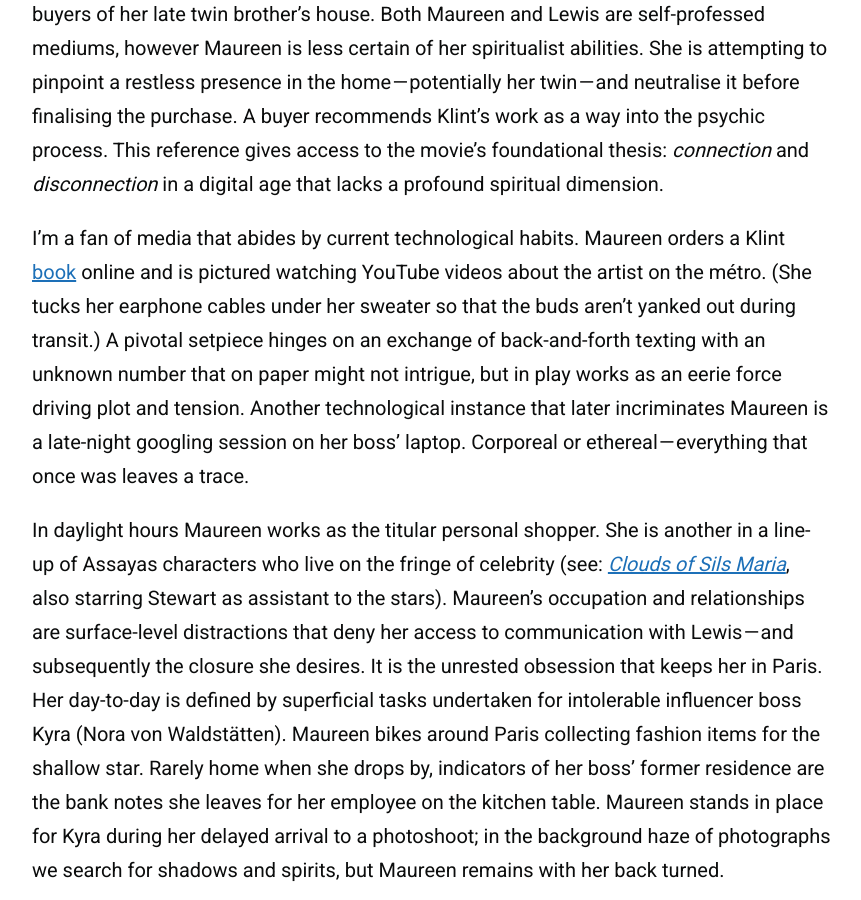
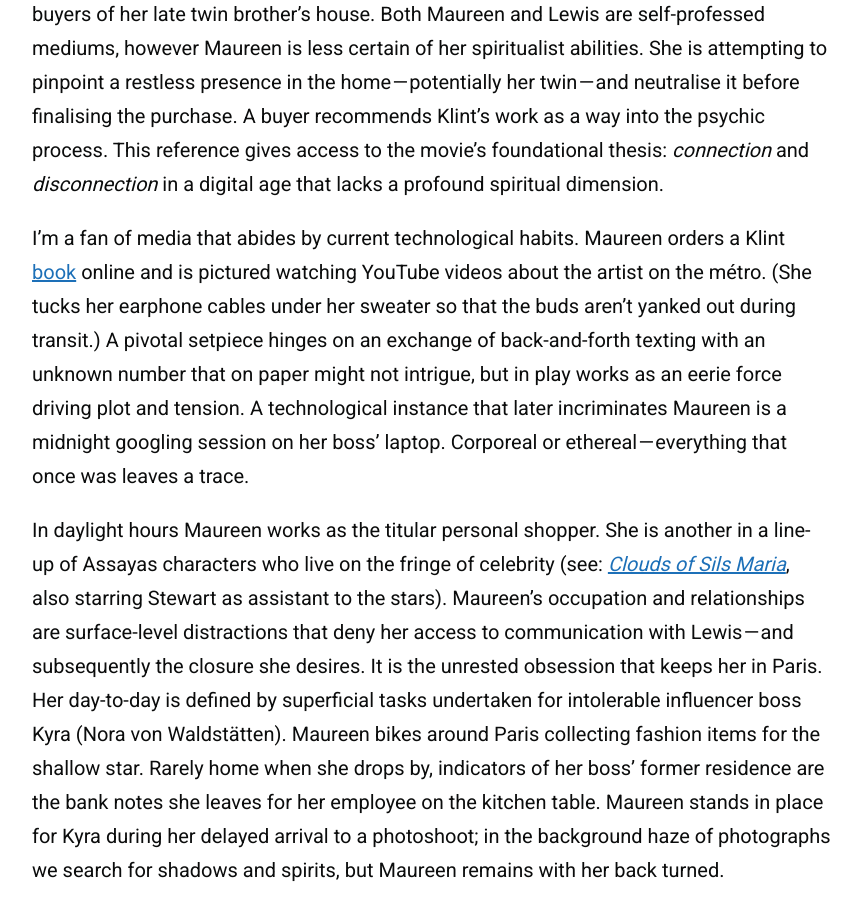
Before and after one commit to zoeurl/zoedowney.github.io, a Jekyll site: the page built from _posts/2023-12-08-personal-shopper.md, in a window 1280 px wide and 900 px high, scrolled down 1016 px. Shown: the whole window, without its empty margins (208-1069 px from the left). Built offline with Jekyll 4.4.1, drawn with Linux system fonts in a browser that asks for light colours.

Commit message:
Update 2023-12-08-personal-shopper.md

```diff
--- a/_posts/2023-12-08-personal-shopper.md
+++ b/_posts/2023-12-08-personal-shopper.md
@@ -12,7 +12,7 @@
 
 In a Parisian café, American Maureen Cartwright (Kristen Stewart) meets with potential buyers of her late twin brother’s house. Both Maureen and Lewis are self-professed mediums, however Maureen is less certain of her spiritualist abilities. She is attempting to pinpoint a restless presence in the home — potentially her twin — and neutralise it before finalising the purchase. A buyer recommends Klint’s work as a way into the psychic process. This reference gives access to the movie’s foundational thesis: _connection_ and _disconnection_ in a digital age that lacks a profound spiritual dimension.
 
-I’m a fan of media that abides by current technological habits. Maureen orders a Klint [book](https://www.amazon.co.uk/Hilma-Af-Klint-David-Lomas/dp/3775734899/ref=sr_1_1?crid=3EECI1DAZPFCG&keywords=hilma+af+klint+a+pioneer+of+abstraction&qid=1700658419&sprefix=hilma+af+klint+a+pioneer+of+abstraction%2Caps%2C99&sr=8-1) online and is pictured watching YouTube videos about the artist on the métro. (She tucks her earphone cables under her sweater so that the buds aren't yanked out during transit.) A pivotal setpiece hinges on an exchange of back-and-forth texting with an unknown number that on paper might not intrigue, but in play works as an eerie force driving plot and tension. Another technological instance that later incriminates Maureen is a late-night googling session on her boss’ laptop. Corporeal or ethereal — everything that once was leaves a trace.
+I’m a fan of media that abides by current technological habits. Maureen orders a Klint [book](https://www.amazon.co.uk/Hilma-Af-Klint-David-Lomas/dp/3775734899/ref=sr_1_1?crid=3EECI1DAZPFCG&keywords=hilma+af+klint+a+pioneer+of+abstraction&qid=1700658419&sprefix=hilma+af+klint+a+pioneer+of+abstraction%2Caps%2C99&sr=8-1) online and is pictured watching YouTube videos about the artist on the métro. (She tucks her earphone cables under her sweater so that the buds aren't yanked out during transit.) A pivotal setpiece hinges on an exchange of back-and-forth texting with an unknown number that on paper might not intrigue, but in play works as an eerie force driving plot and tension. A technological instance that later incriminates Maureen is a midnight googling session on her boss’ laptop. Corporeal or ethereal — everything that once was leaves a trace.
 
 In daylight hours Maureen works as the titular personal shopper. She is another in a line-up of Assayas characters who live on the fringe of celebrity (see: [_Clouds of Sils Maria_](https://www.theguardian.com/film/2015/may/17/clouds-of-sils-maria-review-juliette-binoche), also starring Stewart as assistant to the stars). Maureen’s occupation and relationships are surface-level distractions that deny her access to communication with Lewis — and subsequently the closure she desires. It is the unrested obsession that keeps her in Paris. Her day-to-day is defined by superficial tasks undertaken for intolerable influencer boss Kyra (Nora von Waldstätten). Maureen bikes around Paris collecting fashion items for the shallow star. Rarely home when she drops by, indicators of her boss’ former residence are the bank notes she leaves for her employee on the kitchen table. Maureen stands in place for Kyra during her delayed arrival to a photoshoot; in the background haze of photographs we search for shadows and spirits, but Maureen remains with her back turned.
 
```
